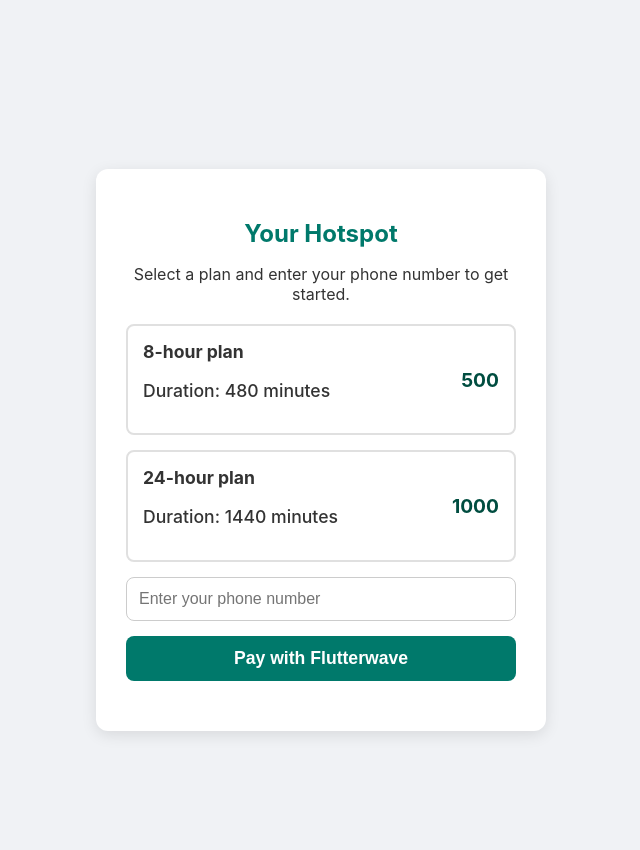
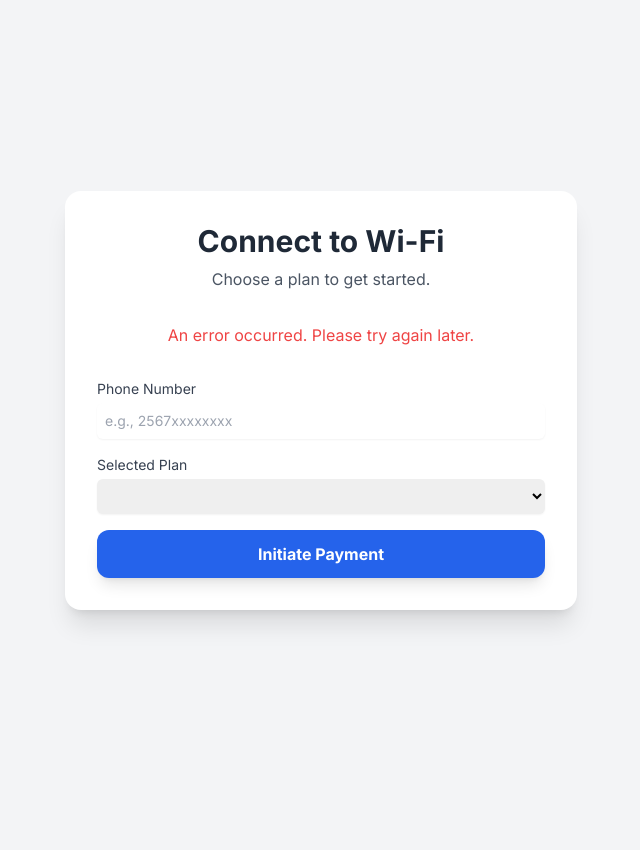
Before and after one commit to Peter-Kintu/momo-wifi, a Django app: page / in a window 1280 px wide. Shown: the whole page, without its empty margins (319-959 px from the left). After the commit the page ends 625 px from the top, so only its background shows below. Run offline with Django 5.2, Linux system fonts and the light colour scheme; data comes from the database, SQL or seed files in the repository; lists and menus that the app fills with data are empty; some libraries are stand-ins or nearby versions.

Commit message:
Fix: settings

```diff
--- a/core/templates/core/hotspot_login.html
+++ b/core/templates/core/hotspot_login.html
@@ -3,253 +3,184 @@
 <head>
     <meta charset="UTF-8">
     <meta name="viewport" content="width=device-width, initial-scale=1.0">
-    <title>Your Hotspot</title>
-    <!-- Add Flutterwave Checkout script -->
-    <script src="https://checkout.flutterwave.com/v3.js"></script>
+    <title>Wi-Fi Hotspot Login</title>
+    <!-- Load Tailwind CSS from CDN -->
+    <script src="https://cdn.tailwindcss.com"></script>
+    <link rel="preconnect" href="https://fonts.googleapis.com">
+    <link rel="preconnect" href="https://fonts.gstatic.com" crossorigin>
+    <link href="https://fonts.googleapis.com/css2?family=Inter:wght@400;600;700&display=swap" rel="stylesheet">
     <style>
         body {
-            font-family: -apple-system, BlinkMacSystemFont, "Segoe UI", Roboto, "Helvetica Neue", Arial, sans-serif;
-            text-align: center;
-            padding-top: 50px;
-            background-color: #f0f2f5;
-            color: #333;
-            margin: 0;
-            display: flex;
-            justify-content: center;
-            align-items: center;
-            min-height: 100vh;
+            font-family: 'Inter', sans-serif;
         }
-        .container {
-            width: 90%;
-            max-width: 450px;
-            margin: auto;
-            padding: 30px;
-            background-color: #fff;
-            border-radius: 12px;
-            box-shadow: 0 4px 15px rgba(0, 0, 0, 0.1);
-            box-sizing: border-box;
-        }
-        h2 {
-            color: #00796b;
-            margin-bottom: 10px;
-        }
-        .plan {
-            padding: 15px;
-            border: 2px solid #e0e0e0;
-            margin-bottom: 15px;
-            cursor: pointer;
-            border-radius: 8px;
-            transition: all 0.2s ease-in-out;
-            text-align: left;
-            display: flex;
-            justify-content: space-between;
-            align-items: center;
-        }
-        .plan:hover {
-            border-color: #00796b;
-            box-shadow: 0 2px 8px rgba(0, 121, 107, 0.2);
-        }
-        .plan.selected {
-            border-color: #00796b;
-            background-color: #e0f2f1;
-            box-shadow: 0 4px 12px rgba(0, 121, 107, 0.3);
-        }
-        .plan-details {
-            font-size: 1.1em;
-            font-weight: 500;
-        }
-        .plan-price {
-            font-size: 1.2em;
-            font-weight: bold;
-            color: #004d40;
-        }
-        form {
-            margin-top: 20px;
-        }
-        input[type="tel"] {
-            width: 100%;
-            padding: 12px;
-            margin-bottom: 15px;
-            border: 1px solid #ccc;
-            border-radius: 8px;
-            box-sizing: border-box;
-            font-size: 1em;
-        }
-        button {
-            width: 100%;
-            padding: 12px;
-            background-color: #00796b;
-            color: white;
-            border: none;
-            border-radius: 8px;
-            cursor: pointer;
-            font-size: 1.1em;
-            font-weight: bold;
-            transition: background-color 0.2s ease;
-        }
-        button:hover {
-            background-color: #004d40;
-        }
-        .message-container {
-            margin-top: 20px;
-        }
-        .message, .error {
-            padding: 15px;
-            border-radius: 8px;
-            display: none;
-            text-align: left;
-        }
-        .message {
-            background-color: #d4edda;
-            color: #155724;
-            border: 1px solid #c3e6cb;
-        }
-        .error {
-            background-color: #f8d7da;
-            color: #721c24;
-            border: 1px solid #f5c6cb;
+        .plan-card:hover {
+            transform: scale(1.05);
+            box-shadow: 0 10px 20px rgba(0,0,0,0.1);
         }
     </style>
 </head>
-<body>
-    <div class="container">
-        <h2>Your Hotspot</h2>
-        <p>Select a plan and enter your phone number to get started.</p>
+<body class="bg-gray-100 flex items-center justify-center min-h-screen p-4">
+    <div class="bg-white p-8 rounded-2xl shadow-xl max-w-lg w-full text-center">
+        <!-- Header -->
+        <header class="mb-8">
+            <h1 class="text-3xl font-bold text-gray-800 mb-2">Connect to Wi-Fi</h1>
+            <p class="text-gray-600">Choose a plan to get started.</p>
+        </header>
 
-        <form id="hotspot-form" method="post">
-            <input type="hidden" name="plan_id" id="plan-id-input">
-            {% for plan in plans %}
-                <div class="plan" data-plan-id="{{ plan.id }}" data-price="{{ plan.price }}">
-                    <div class="plan-details">
-                        <strong>{{ plan.name }}</strong>
-                        <p>Duration: {{ plan.duration_minutes }} minutes</p>
+        <!-- Loading indicator -->
+        <div id="loading" class="text-center text-gray-500 hidden">
+            <svg class="animate-spin h-8 w-8 text-blue-500 mx-auto" xmlns="http://www.w3.org/2000/svg" fill="none" viewBox="0 0 24 24">
+                <circle class="opacity-25" cx="12" cy="12" r="10" stroke="currentColor" stroke-width="4"></circle>
+                <path class="opacity-75" fill="currentColor" d="M4 12a8 8 0 018-8V0C5.373 0 0 5.373 0 12h4zm2 5.291A7.962 7.962 0 014 12H0c0 3.042 1.135 5.824 3 7.938l3-2.647z"></path>
+            </svg>
+            <p class="mt-2">Loading plans...</p>
         </div>
-                    <div class="plan-price">{{ plan.price|floatformat:0 }}</div>
+
+        <!-- Plans Container -->
+        <div id="plans-container" class="grid grid-cols-1 md:grid-cols-2 gap-6 mb-8">
+            <!-- Plan cards will be dynamically inserted here by JavaScript -->
         </div>
-            {% endfor %}
 
-            <input type="tel" id="phone-number-input" name="phone_number" placeholder="Enter your phone number" required>
-            <button type="submit">Pay with Flutterwave</button>
+        <!-- Payment Form -->
+        <form id="payment-form" class="space-y-4">
+            <div>
+                <label for="phone-number" class="block text-left text-sm font-medium text-gray-700">Phone Number</label>
+                <input type="tel" id="phone-number" name="phone_number" required class="mt-1 block w-full rounded-md border-gray-300 shadow-sm focus:border-indigo-500 focus:ring-indigo-500 sm:text-sm p-2" placeholder="e.g., 2567xxxxxxxx">
+            </div>
+            <div>
+                <label for="plan-id" class="block text-left text-sm font-medium text-gray-700">Selected Plan</label>
+                <select id="plan-id" name="plan_id" required class="mt-1 block w-full rounded-md border-gray-300 shadow-sm focus:border-indigo-500 focus:ring-indigo-500 sm:text-sm p-2">
+                    <!-- Options will be populated by JavaScript -->
+                </select>
+            </div>
+            <button type="submit" id="submit-button" class="w-full bg-blue-600 hover:bg-blue-700 text-white font-bold py-3 px-4 rounded-xl shadow-lg transition duration-300 ease-in-out transform hover:-translate-y-1">
+                Initiate Payment
+            </button>
         </form>
-        <div class="message-container">
-            <div id="message" class="message"></div>
-            <div id="error" class="error"></div>
+
+        <!-- Message Box -->
+        <div id="message-box" class="mt-6 p-4 rounded-md hidden">
+            <p id="message-text" class="font-medium"></p>
         </div>
     </div>
 
     <script>
-        document.addEventListener('DOMContentLoaded', function() {
-            const form = document.getElementById('hotspot-form');
-            const plans = document.querySelectorAll('.plan');
-            const planIdInput = document.getElementById('plan-id-input');
-            const phoneNumberInput = document.getElementById('phone-number-input');
-            const messageDiv = document.getElementById('message');
-            const errorDiv = document.getElementById('error');
+        document.addEventListener('DOMContentLoaded', async () => {
+            const plansContainer = document.getElementById('plans-container');
+            const planSelect = document.getElementById('plan-id');
+            const paymentForm = document.getElementById('payment-form');
+            const loadingIndicator = document.getElementById('loading');
+            const messageBox = document.getElementById('message-box');
+            const messageText = document.getElementById('message-text');
+            const submitButton = document.getElementById('submit-button');
 
-            plans.forEach(plan => {
-                plan.addEventListener('click', function() {
-                    plans.forEach(p => p.classList.remove('selected'));
-                    this.classList.add('selected');
-                    planIdInput.value = this.dataset.planId;
-                    errorDiv.style.display = 'none';
+            // Function to show messages
+            const showMessage = (text, type = 'success') => {
+                messageText.textContent = text;
+                messageBox.classList.remove('hidden', 'bg-red-100', 'bg-green-100');
+                if (type === 'success') {
+                    messageBox.classList.add('bg-green-100', 'text-green-700');
+                } else {
+                    messageBox.classList.add('bg-red-100', 'text-red-700');
+                }
+            };
+
+            // Fetch and render plans
+            const fetchPlans = async () => {
+                loadingIndicator.classList.remove('hidden');
+                try {
+                    const response = await fetch('/');
+                    if (!response.ok) {
+                        throw new Error('Failed to fetch plans');
+                    }
+                    const data = await response.json();
+
+                    if (data.plans && data.plans.length > 0) {
+                        plansContainer.innerHTML = ''; // Clear existing content
+                        planSelect.innerHTML = ''; // Clear existing options
+                        data.plans.forEach(plan => {
+                            // Create plan card for display
+                            const planCard = document.createElement('div');
+                            planCard.className = 'plan-card bg-gray-50 p-4 rounded-xl transition duration-300 ease-in-out transform hover:bg-blue-50 cursor-pointer text-left';
+                            planCard.innerHTML = `
+                                <h3 class="text-xl font-semibold text-gray-800">${plan.name}</h3>
+                                <p class="text-gray-600">${plan.duration_minutes} minutes</p>
+                                <p class="text-3xl font-bold text-gray-900 mt-2">UGX ${plan.price}</p>
+                            `;
+                            planCard.onclick = () => {
+                                // Select this plan when the card is clicked
+                                planSelect.value = plan.id;
+                                // Add a visual indicator for the selected card
+                                document.querySelectorAll('.plan-card').forEach(card => card.classList.remove('border-2', 'border-blue-500'));
+                                planCard.classList.add('border-2', 'border-blue-500');
+                            };
+                            plansContainer.appendChild(planCard);
+
+                            // Create option for the select dropdown
+                            const option = document.createElement('option');
+                            option.value = plan.id;
+                            option.textContent = `${plan.name} (UGX ${plan.price})`;
+                            planSelect.appendChild(option);
                         });
-            });
+                        // Select the first plan by default
+                        plansContainer.children[0].classList.add('border-2', 'border-blue-500');
+                        planSelect.value = data.plans[0].id;
+                    } else {
+                        plansContainer.innerHTML = '<p class="text-gray-500 col-span-2">No plans available.</p>';
+                    }
+                } catch (error) {
+                    console.error("Error fetching plans:", error);
+                    plansContainer.innerHTML = `<p class="text-red-500 col-span-2">An error occurred. Please try again later.</p>`;
+                } finally {
+                    loadingIndicator.classList.add('hidden');
+                }
+            };
 
-            form.addEventListener('submit', function(event) {
-                event.preventDefault();
-                messageDiv.textContent = '';
-                errorDiv.textContent = '';
-                messageDiv.style.display = 'none';
-                errorDiv.style.display = 'none';
+            // Handle form submission
+            paymentForm.addEventListener('submit', async (e) => {
+                e.preventDefault();
+                messageBox.classList.add('hidden');
+                submitButton.disabled = true;
+                submitButton.textContent = 'Processing...';
 
-                if (!planIdInput.value) {
-                    errorDiv.textContent = 'Please select a plan.';
-                    errorDiv.style.display = 'block';
+                const formData = new FormData(paymentForm);
+                const data = Object.fromEntries(formData.entries());
+
+                // Perform client-side validation
+                if (!data.phone_number || !data.plan_id) {
+                    showMessage('Please enter a phone number and select a plan.', 'error');
+                    submitButton.disabled = false;
+                    submitButton.textContent = 'Initiate Payment';
                     return;
                 }
 
-                let phoneNumber = phoneNumberInput.value.trim();
-                // Basic validation for a phone number
-                if (!phoneNumber.startsWith('07') || phoneNumber.length !== 10) {
-                    errorDiv.textContent = 'Please enter a valid Ugandan phone number (e.g., 07XXXXXXXX).';
-                    errorDiv.style.display = 'block';
-                    return;
-                }
-
-                const selectedPlan = document.querySelector('.plan.selected');
-                const amount = parseInt(selectedPlan.dataset.price);
-
-                const tx_ref = "tx-" + Date.now();
-
-                // Call Flutterwave Checkout
-                FlutterwaveCheckout({
-                    public_key: "FLWPUBK-xxxxxxxxxxxxxxxxxxxxx-X", // REMINDER: Replace with your actual public key
-                    tx_ref: tx_ref,
-                    amount: amount,
-                    currency: "UGX",
-                    payment_options: "card, mobilemoneyuganda",
-                    customer: {
-                        email: "user@example.com", // Placeholder email
-                        phone_number: phoneNumber,
-                        name: phoneNumber
-                    },
-                    customizations: {
-                        title: "WiFi Payment",
-                        description: `Purchase WiFi access for ${selectedPlan.querySelector('strong').textContent}`,
-                        logo: "https://yourdomain.com/logo.png" // REMINDER: Replace with your logo URL
-                    },
-                    callback: function(paymentData) {
-                        // Send transaction_id to Django to verify and generate token
-                        fetch('/api/verify-payment/', {
+                try {
+                    const response = await fetch('/api/initiate-payment/', {
                         method: 'POST',
                         headers: {
-                                'X-CSRFToken': getCookie('csrftoken'),
-                                'Content-Type': 'application/json'
+                            'Content-Type': 'application/json',
                         },
-                            body: JSON.stringify({
-                                transaction_id: paymentData.transaction_id,
-                                tx_ref: tx_ref,
-                                phone_number: phoneNumber,
-                                plan_id: planIdInput.value
-                            })
-                        })
-                        .then(res => res.json())
-                        .then(result => {
-                            if (result.token) {
-                                messageDiv.innerHTML = `Success! Your WiFi token is: <strong>${result.token}</strong>. You can now use this token to log in.`;
-                                messageDiv.style.display = 'block';
+                        body: JSON.stringify(data),
+                    });
+
+                    const result = await response.json();
+
+                    if (response.ok) {
+                        showMessage(`Payment initiated successfully for transaction ID: ${result.transaction_id}. Please approve the request on your phone.`, 'success');
                     } else {
-                                errorDiv.textContent = result.error || 'Payment verification failed.';
-                                errorDiv.style.display = 'block';
+                        showMessage(`Error: ${result.error || 'Something went wrong.'}`, 'error');
                     }
-                        })
-                        .catch(err => {
-                            errorDiv.textContent = 'Error verifying payment.';
-                            errorDiv.style.display = 'block';
-                            console.error('Error verifying payment:', err);
-                        });
-                    },
-                    onclose: function() {
-                        console.log('Payment popup closed');
+                } catch (error) {
+                    console.error("Payment initiation failed:", error);
+                    showMessage(`An unexpected error occurred. Please try again.`, 'error');
+                } finally {
+                    submitButton.disabled = false;
+                    submitButton.textContent = 'Initiate Payment';
                 }
             });
-            });
 
-            // A helper function to get the CSRF token from cookies
-            function getCookie(name) {
-                let cookieValue = null;
-                if (document.cookie && document.cookie !== '') {
-                    const cookies = document.cookie.split(';');
-                    for (let i = 0; i < cookies.length; i++) {
-                        const cookie = cookies[i].trim();
-                        if (cookie.startsWith(name + '=')) {
-                            cookieValue = decodeURIComponent(cookie.substring(name.length + 1));
-                            break;
-                        }
-                    }
-                }
-                return cookieValue;
-            }
+            // Initial call to fetch plans
+            fetchPlans();
         });
     </script>
 </body>
```
Lines whose indentation alone changed are shown as unchanged.
